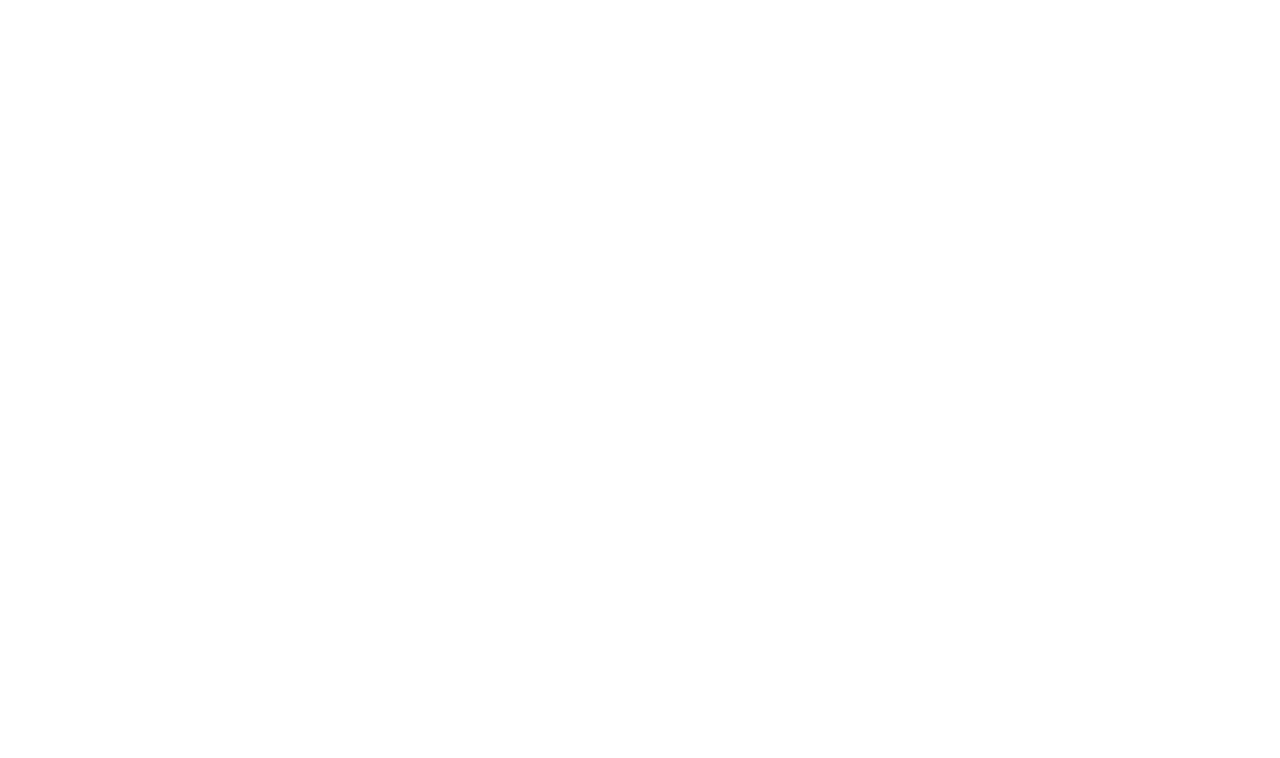
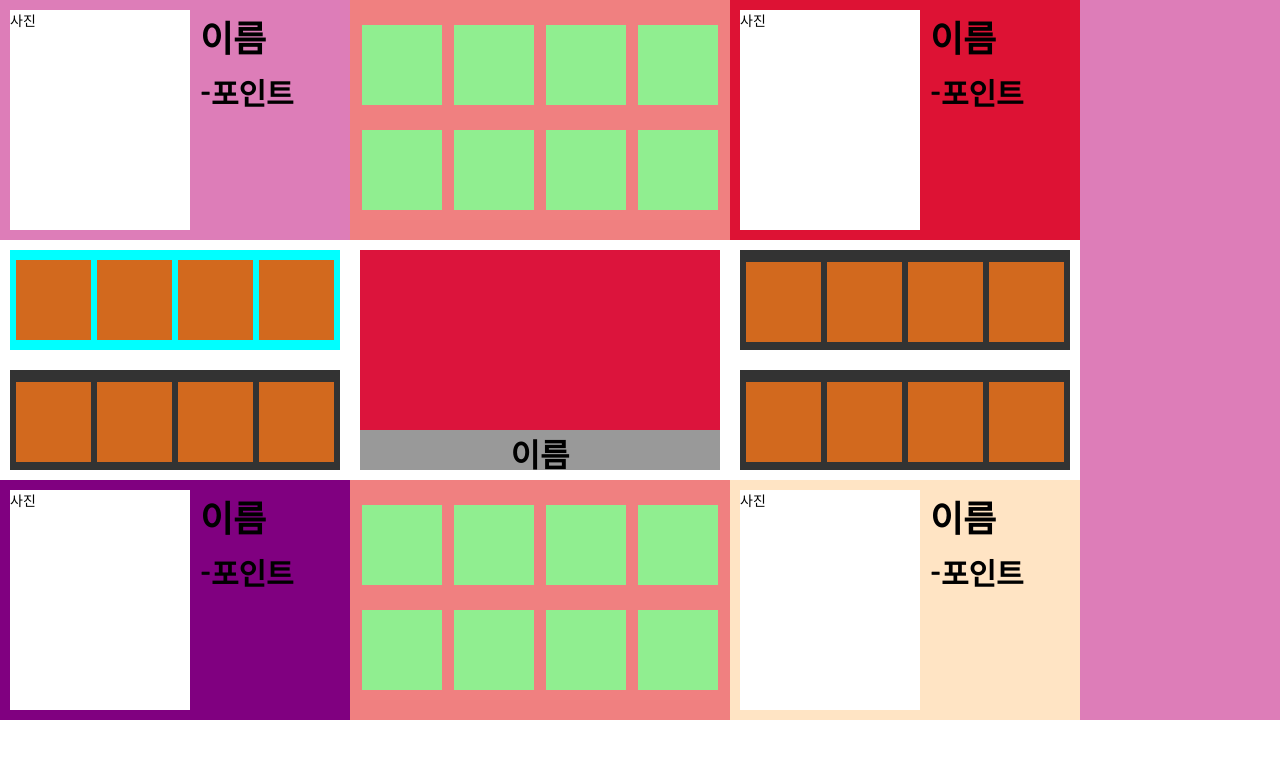
Before and after one commit to kairos7578/beatsaber-league-slotmachine, a plain HTML site: page index.html in a window 1280 px wide. Drawn offline with Linux system fonts and the light colour scheme.

Commit message:
inearth fix

```diff
--- /dev/null
+++ b/css/common.css
@@ -0,0 +1,69 @@
+@charset "utf-8"; /* 다국어용 문자 */
+@import url('https://fonts.googleapis.com/css2?family=Montserrat&family=Nanum+Gothic:wght@400;700;800&family=Nanum+Myeongjo:wght@400;700;800&display=swap');
+
+*{  /* 전체선택자->모든 태그에 여백을 뺌 */
+	margin:0;
+	padding:0;
+}
+html,body,div,span,object,iframe,h1,h2,h3,h4,h5,h6,p,
+blockquote,pre,abbr,address,cite,code,del,dfn,em,img,
+ins,kbd,q,samp,small,strong,sub,sup,var,b,i,dl,dt,dd,ol,ul,li,
+fieldset,form,label,legend,table,caption,tbody,tfoot,thead,tr,th,td,
+article,aside,canvas,details,figcaption,figure,footer,header,hgroup,
+menu,nav,section,summary,time,mark,audio,video{margin:0; padding:0;}
+/*블록요소들을 이렇게 여백 0으로 초기화 시켜 모든 브라우저에서 앞으로 주는 여백이
+동일한 결과로 적용되도록 함. 전체 선택자 *를 사용하는 것보다 이렇게 블록을 나열하면 성능이 올라감
+*/
+
+html,body{
+	width:100%;
+	height:100%;
+}
+html{
+	/* ************************************************************
+		종류:overflow(가로,세로)/overflow-x(가로)/overflow-y(세로)
+		표현방식:auto/scroll/hidden
+	    ************************************************************ */
+	overflow-y:scroll; /* 문서전체에 세로 스크롤바자국 항상 표시 */
+	overflow-x:hidden; /* 문서전체에 가로 스크롤바자국 항상 숨김 */
+}
+
+article,aside,details,figcaption,figure,
+footer,header,hgroup,menu,nav,section{
+	display:block;
+	/*시맨틱태그를 지원하지 않은 브라우저
+	-> 인식하지 못하는 태그를 인라인으로 인식하기때문에 강제로 블럭으로 설정함*/
+}
+li{list-style-type:none;}   /*목록에 점 없애기 */
+a{
+	text-decoration:none; /*하이퍼링크 밑줄 없애기*/
+	color:inherit;  /*하이퍼링크의 글자색 부모한테 상속받기*/
+}
+
+
+h1,h2,h3,h4,h5,h6{font-size:100%;}
+/*제목 태그들에 글자크기를 초기화하여 앞으로 부여하는 크기의 기준을 똑같이 설정함*/
+
+body,input,textarea{
+	font-size:14px;  /*모든글자 기본글자크기*/
+	font-weight:100; /* IE8 이하버전 대응 */
+	font-family: 'Nanum Gothic', sans-serif;
+}
+
+img{
+	vertical-align:top; /*이미지에 원치 않는 여백이 생성되는 브라우저 오류가 발생하는 경우가 있음*/
+	font-size:0;  /*폰트 크기 초기화*/
+	border:0; /* 이미지 링크시 기본적으로 나타나는 테두리 제거 */
+table{border-collapse:collapse;} /* 칸사이의 기본 여백 제거 및 중첩 테두리 상쇄 효과 */
+input,select{vertical-align:middle;} /*문자와 나란히 입력박스를 배치하면 높낮이가 맞지않아 맞추기 위함 */
+
+.clear:after{    /* 자식이 모두 float 을 사용할때 부모가 높이를 갖게하기 위함 */
+	content:"";
+	display:block;
+	clear:both;
+}
+.indent{     /* 글자 안보이게 밀어놓기 */
+	display:block;
+	text-indent:-9999px;
+}
+.hidden{display:none;}
--- /dev/null
+++ b/css/index.css
@@ -0,0 +1,274 @@
+@import url(common.css);
+
+#body{
+  width: 1280px;
+  height: 720px;
+  position: relative;
+}
+
+/* PLAYER */
+#body .player{
+  width: 350px;
+  height: 240px;
+  background: #dd7db8;
+  position: absolute;
+  top: 0;
+  left: 0;
+}
+#body .player .photo{
+  width: 180px;
+  height: 220px;
+  background: #fff;
+  top: 10px;
+  left: 10px;
+  position: absolute;
+}
+#body .player #name{
+  font-size: 36px;
+  position: absolute;
+  left: 200px;
+  top: 10px;
+  font-weight: bold;
+}
+#body .player #point{
+  font-size: 30px;
+  position: absolute;
+  left: 200px;
+  top: 70px;
+  font-weight: bold;
+}
+
+/* PLAYER 2 */
+#body .player2{
+  width: 350px;
+  height: 240px;
+  background: #dd1234;
+  position: absolute;
+  top: 0;
+  right: 200px;
+}
+#body .player2 .photo{
+  width: 180px;
+  height: 220px;
+  background: #fff;
+  top: 10px;
+  left: 10px;
+  position: absolute;
+}
+#body .player2 #name{
+  font-size: 36px;
+  position: absolute;
+  left: 200px;
+  top: 10px;
+  font-weight: bold;
+}
+#body .player2 #point{
+  font-size: 30px;
+  position: absolute;
+  left: 200px;
+  top: 70px;
+  font-weight: bold;
+}
+
+/* PLAYER 3 */
+#body .player3{
+  width: 350px;
+  height: 240px;
+  background: purple;
+  position: absolute;
+  bottom: 0px;
+  left: 0;
+}
+#body .player3 .photo{
+  width: 180px;
+  height: 220px;
+  background: #fff;
+  top: 10px;
+  left: 10px;
+  position: absolute;
+}
+#body .player3 #name{
+  font-size: 36px;
+  position: absolute;
+  left: 200px;
+  top: 10px;
+  font-weight: bold;
+}
+#body .player3 #point{
+  font-size: 30px;
+  position: absolute;
+  left: 200px;
+  top: 70px;
+  font-weight: bold;
+}
+
+/* PLAYER 4 */
+#body .player4{
+  width: 350px;
+  height: 240px;
+  background: bisque;
+  position: absolute;
+  bottom: 0;
+  right: 200px;
+}
+#body .player4 .photo{
+  width: 180px;
+  height: 220px;
+  background: #fff;
+  top: 10px;
+  left: 10px;
+  position: absolute;
+}
+#body .player4 #name{
+  font-size: 36px;
+  position: absolute;
+  left: 200px;
+  top: 10px;
+  font-weight: bold;
+}
+#body .player4 #point{
+  font-size: 30px;
+  position: absolute;
+  left: 200px;
+  top: 70px;
+  font-weight: bold;
+}
+
+/* PLAYERS */
+#body .players{
+  position: absolute;
+  width: 380px;
+  height: 240px;
+  background: lightcoral;
+  left: 350px;
+  top: 0;
+  box-sizing: content-box;
+}
+#body .players .players_name{
+  width: 80px;
+  height: 80px;
+  background: lightgreen;
+  float: left;
+  margin-left: 12px;
+  margin-top: 25px;
+}
+/* PLAYERS2 */
+#body .players2{
+  position: absolute;
+  width: 380px;
+  height: 240px;
+  background: lightcoral;
+  left: 350px;
+  bottom: 0;
+  box-sizing: content-box;
+}
+#body .players2 .players_name{
+  width: 80px;
+  height: 80px;
+  background: lightgreen;
+  float: left;
+  margin-left: 12px;
+  margin-top: 25px;
+}
+
+/* Matched */
+#body .matched{
+  width: 330px;
+  height: 100px;
+  background: aqua;
+  position: absolute;
+  top: 250px;
+  left: 10px;
+}
+#body .matched .matched_player{
+  width: 75px;
+  height: 80px;
+  margin-top: 10px;
+  background: chocolate;
+  float: left;
+  margin-left: 6px;
+}
+
+/* Matched2 */
+#body .matched2{
+  width: 330px;
+  height: 100px;
+  background: #333;
+  position: absolute;
+  bottom: 250px;
+  left: 10px;
+}
+#body .matched2 .matched_player{
+  width: 75px;
+  height: 80px;
+  margin-top: 12px;
+  background: chocolate;
+  float: left;
+  margin-left: 6px;
+}
+
+/* Matched3 */
+#body .matched3{
+  width: 330px;
+  height: 100px;
+  background: #333;
+  position: absolute;
+  top: 250px;
+  right: 210px;
+}
+#body .matched3 .matched_player{
+  width: 75px;
+  height: 80px;
+  margin-top: 12px;
+  background: chocolate;
+  float: left;
+  margin-left: 6px;
+}
+
+/* Matched4 */
+#body .matched4{
+  width: 330px;
+  height: 100px;
+  background: #333;
+  position: absolute;
+  bottom: 250px;
+  right: 210px;
+}
+#body .matched4 .matched_player{
+  width: 75px;
+  height: 80px;
+  margin-top: 12px;
+  background: chocolate;
+  float: left;
+  margin-left: 6px;
+}
+
+/* slot_effect */
+.slot_effect{
+  width: 360px;
+  height: 220px;
+  background:crimson;
+  position: absolute;
+  left: 360px;
+  top: 250px;
+}
+.slot_effect .slot_name{
+  width: 360px;
+  height: 40px;
+  background: #999;
+  position: absolute;
+  bottom: 0;
+  text-align: center;
+}
+.slot_effect .slot_name p{
+  font-size: 32px;
+  font-weight: bold;
+}
+
+/* matchine - 우측화면 */
+#machine{
+  width: 200px;
+  height: 720px;
+  background: #dd7db8;
+  float: right;
+}
--- a/index.html
+++ b/index.html
@@ -5,31 +5,31 @@
     <meta charset="UTF-8">
     <meta http-equiv="X-UA-Compatible" content="IE=edge">
     <meta name="viewport" content="width=device-width, initial-scale=1.0">
+    <link rel="stylesheet" href="css/index.css">
     <title>Document</title>
 </head>
 
 <body>
     <div id="body">
           <div class="player">
-            <div class="photo"></div>
+            <div class="photo">사진</div>
+              <div id="name">이름</div>
+              <div id="point">-포인트</div>
             </div>
-        <div id="name"></div>
-        <div id="point"></div>
-        <div class="player">
-            <div class="photo"></div>
+          <div class="player2">
+            <div class="photo">사진</div>
+              <div id="name">이름</div>
+              <div id="point">-포인트</div>
             </div>
-        <div id="name"></div>
-        <div id="point"></div>
-        <div class="player">
-            <div class="photo"></div>
+          <div class="player3">
+            <div class="photo">사진</div>
+              <div id="name">이름</div>
+              <div id="point">-포인트</div>
             </div>
-        <div id="name"></div>
-        <div id="point"></div>
-        <div class="player">
-            <div class="photo"></div>
-        </div>
-        <div id="name"></div>
-        <div id="point"></div>
+          <div class="player4">
+            <div class="photo">사진</div>
+              <div id="name">이름</div>
+              <div id="point">-포인트</div>
             </div>
       <div class="players">
           <div class="players_name"></div>
@@ -41,7 +41,7 @@
           <div class="players_name"></div>
           <div class="players_name"></div>
       </div>
-    <div class="players">
+      <div class="players2">
           <div class="players_name"></div>
           <div class="players_name"></div>
           <div class="players_name"></div>
@@ -57,16 +57,34 @@
           <div class="matched_player"></div>
           <div class="matched_player"></div>
       </div>
-    <div class="matched">
+      <div class="matched2">
           <div class="matched_player"></div>
           <div class="matched_player"></div>
           <div class="matched_player"></div>
           <div class="matched_player"></div>
       </div>
+      <div class="matched3">
+          <div class="matched_player"></div>
+          <div class="matched_player"></div>
+          <div class="matched_player"></div>
+          <div class="matched_player"></div>
+      </div>
+      <div class="matched4">
+          <div class="matched_player"></div>
+          <div class="matched_player"></div>
+          <div class="matched_player"></div>
+          <div class="matched_player"></div>
+      </div>
+      <div class="slot_effect">
+        <div class="slot_name">
+          <p>이름</p>
+        </div>
+      </div>
       <div id="machine">
           <div id="slot"></div>
           <div id="slot_name"></div>
       </div>
+    </div>
 </body>
 
 </html>
```
Lines whose indentation alone changed are shown as unchanged.
